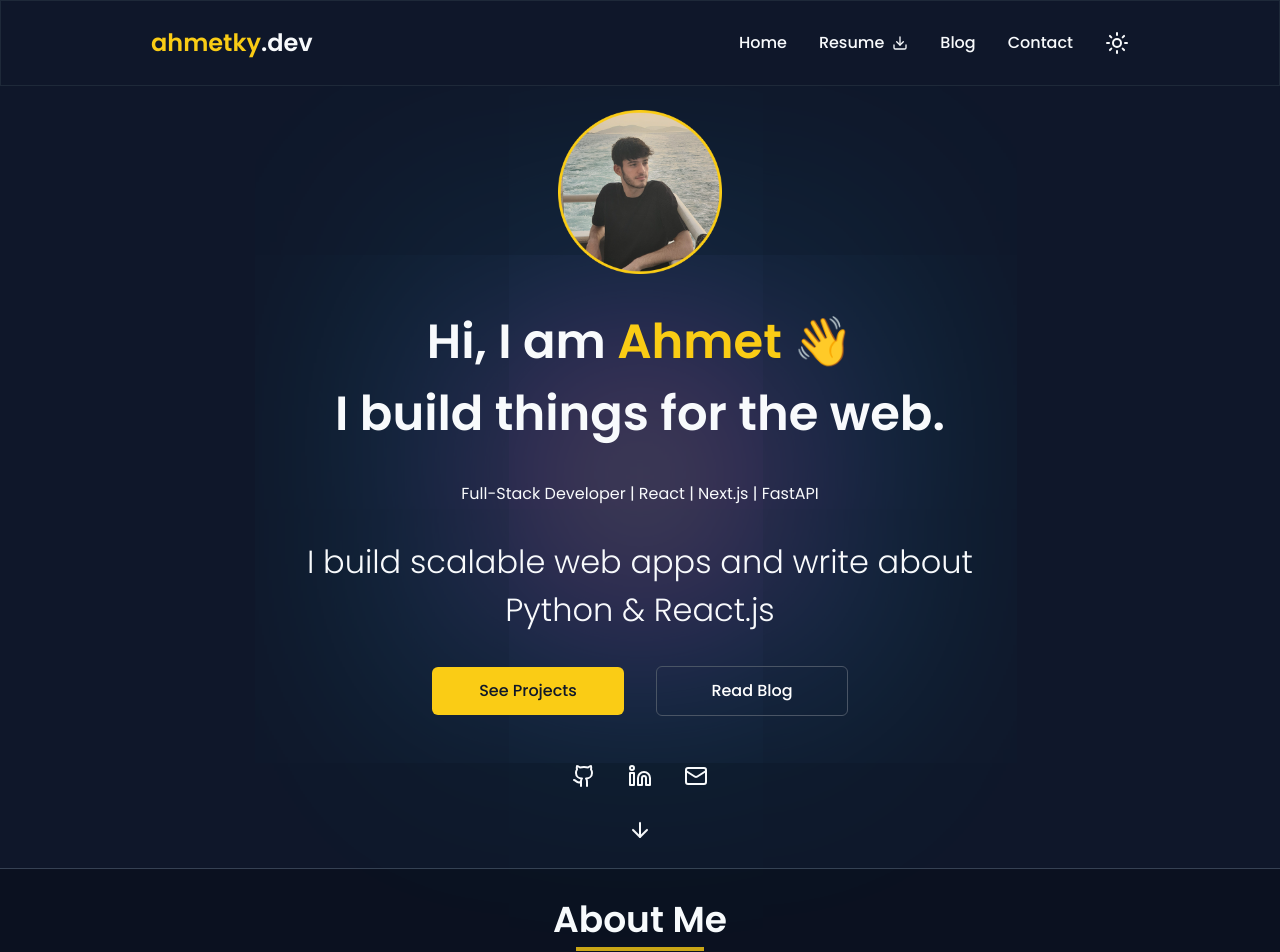
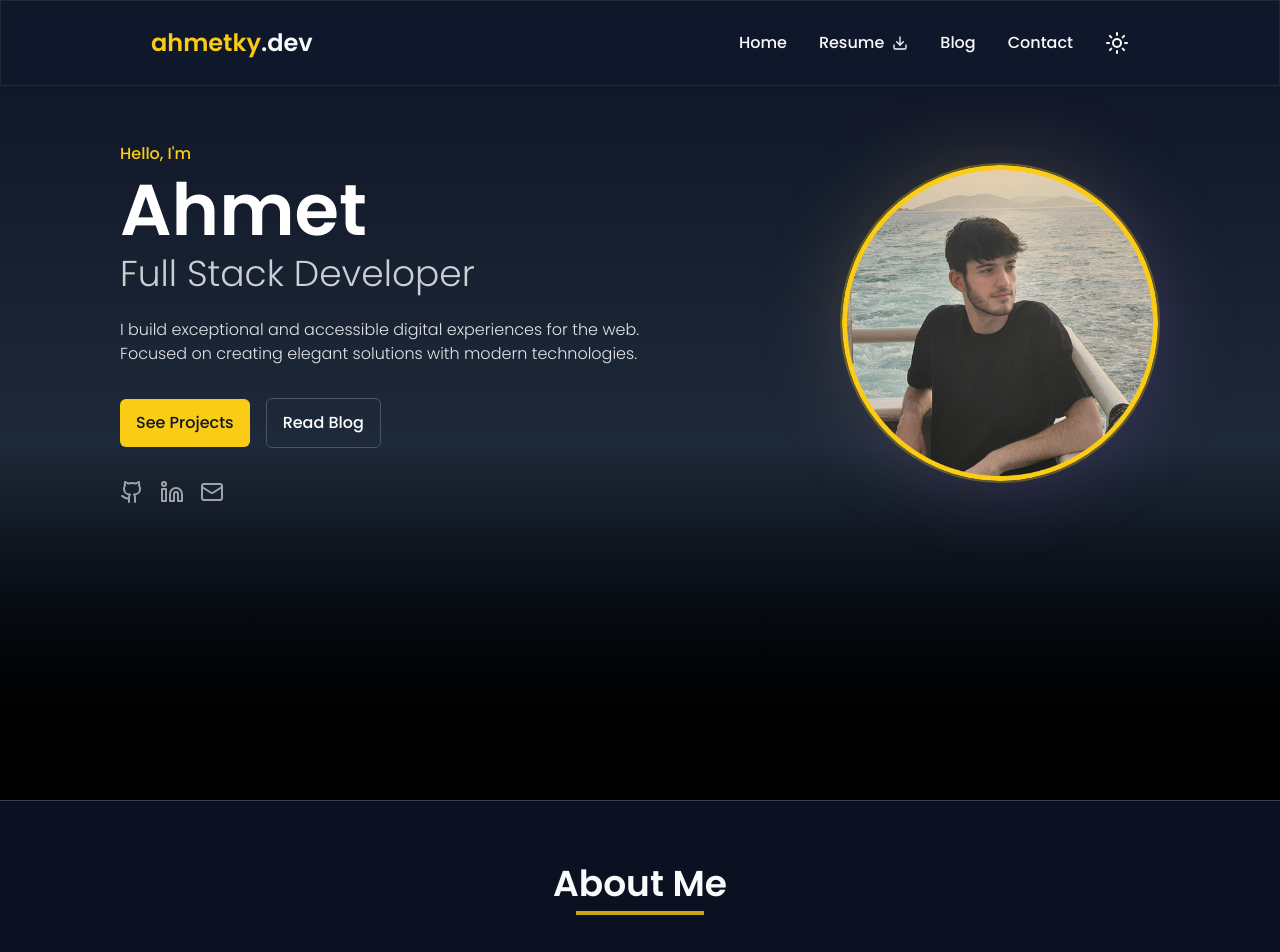
Before and after one commit to kaya70875/personal, a Next.js app: page / in a window 1280 px wide. Shown: the top 952 px of the page. Built offline with nearby package versions, Linux system fonts and the light colour scheme.

Commit message:
refactor: update hero section

```diff
--- a/src/app/page.tsx
+++ b/src/app/page.tsx
@@ -1,24 +1,17 @@
 "use client";
 
-import Button from "@/components/Button";
-
-import myImage from "../../public/images/headshot.png";
-import Image from "next/image";
-import { Typewriter } from "@/components/motion/Typewriter";
 import ContactInfoCard from "@/components/contact/ContactInfoCard";
-import Socials from "@/components/Socials";
 import SendMessageCard from "@/components/contact/SendMessageCard";
 import AnimatedSection from "@/components/motion/AnimatedSection";
-import Link from "next/link";
 import { useEffect, useRef } from "react";
 import { useRouter, useSearchParams } from "next/navigation";
 import { scrollToContact } from "@/utils/helpers";
 import ProjectSection from "@/components/sections/ProjectSection";
 import SkillCategoryCard from "@/components/SkillCategoryCard";
 import Header from "@/components/reusables/Header";
-import { ArrowDown, UserIcon } from "lucide-react";
 import AboutSection from "@/components/sections/AboutSection";
 import CollaborationCard from "@/components/contact/CollaborationCard";
+import Hero from "@/components/sections/Hero";
 
 export default function Home() {
   const router = useRouter();
@@ -40,48 +33,8 @@ export default function Home() {
 
   return (
     <main className="flex flex-col navbar-space text-text dark:text-dark-text">
-      <AnimatedSection className="hero flex flex-col gap-8 items-center justify-center text-center relative z-10">
-        <div className="glow-container glow-dark absolute top-1/2 left-1/2 -translate-x-1/2 -translate-y-1/2 -z-10 opacity-20" />
-        <header>
-          <Image src={myImage} alt="profile-img" width={164} height={164} />
-        </header>
-        <h1 className="max-w-2xl">
-          Hi, I am <span className="text-accent">Ahmet 👋</span>
-          <p>I build things for the web.</p>
-        </h1>
-        <Typewriter text="Full-Stack Developer | React | Next.js | FastAPI" />
-        <h3 className="max-w-3xl 2xl:max-w-4xl">
-          I build scalable web apps and write about Python & React.js
-        </h3>
-        <div className="flex items-center gap-8 justify-center w-full">
-          <Button
-            onClick={() =>
-              projectsRef.current?.scrollIntoView({
-                behavior: "smooth",
-                inline: "end",
-              })
-            }
-            className="w-36 sm:w-48 hover:opacity-80"
-          >
-            See Projects
-          </Button>
-          <Link href={"/blog"}>
-            <Button className="w-36 sm:w-48" variant="secondary">
-              Read Blog
-            </Button>
-          </Link>
-        </div>
-
-        <Socials className="w-full mt-4" />
-        <ArrowDown
-          className="animate-bounce cursor-pointer hover:text-accent duration-200 ease-in w-6 h-6"
-          onClick={() =>
-            projectsRef.current?.scrollIntoView({
-              behavior: "smooth",
-              inline: "end",
-            })
-          }
-        />
+      <AnimatedSection className="flex items-start justify-center w-full hero-height bg-gradient-to-b from-gray-900 via-gray-800 to-black">
+        <Hero projectsRef={projectsRef} />
       </AnimatedSection>
 
       <AnimatedSection className="about flex flex-col" highlight>
--- a/src/components/motion/AnimatedSection.tsx
+++ b/src/components/motion/AnimatedSection.tsx
@@ -22,7 +22,7 @@ export default function AnimatedSection({ className, children, ref, highlight }:
 
     return (
         <SectionBackgroundWrapper className={`${highlight ? 'bg-gray-200 dark:bg-[#0a0f1d]/70 border-t border-b border-gray-400 dark:border-gray-700' : ''}`}>
-            <motion.section ref={ref} className={`${className} px-0 2xl:px-24 default-container`} {...fadeInUp}>
+            <motion.section ref={ref} className={`${className} px-0 2xl:px-24 py-14`} {...fadeInUp}>
                 {children}
             </motion.section>
         </SectionBackgroundWrapper>
--- a/src/components/reusables/Header.tsx
+++ b/src/components/reusables/Header.tsx
@@ -7,7 +7,7 @@ interface HeaderProps {
 
 export default function Header({ name, desc }: HeaderProps) {
     return (
-        <div className='flex flex-col w-full items-center mb-16'>
+        <div className='flex flex-col w-full items-center mb-14'>
             <header className='section-header text-center'>
                 {name}
             </header>
```
